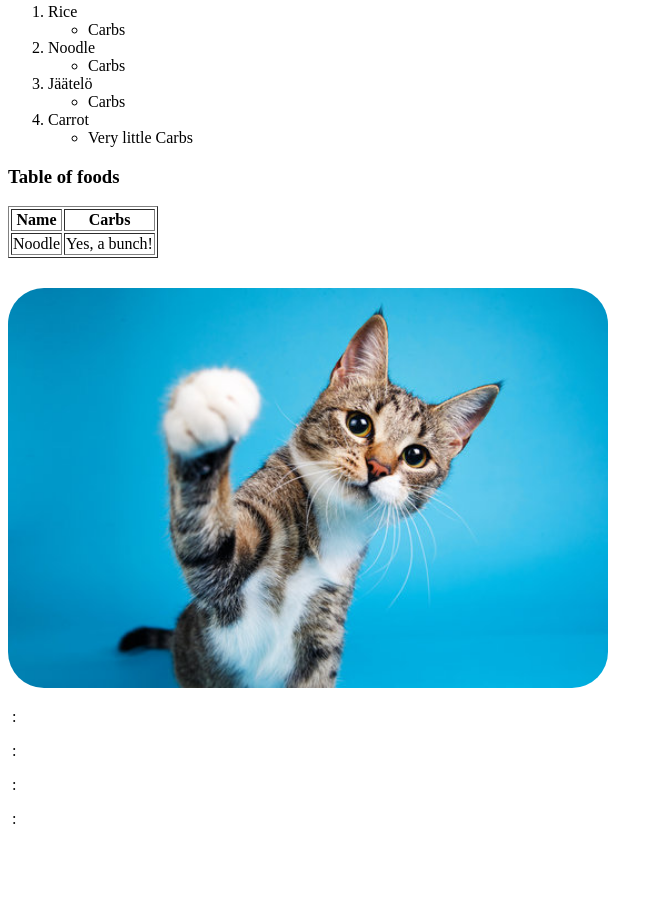
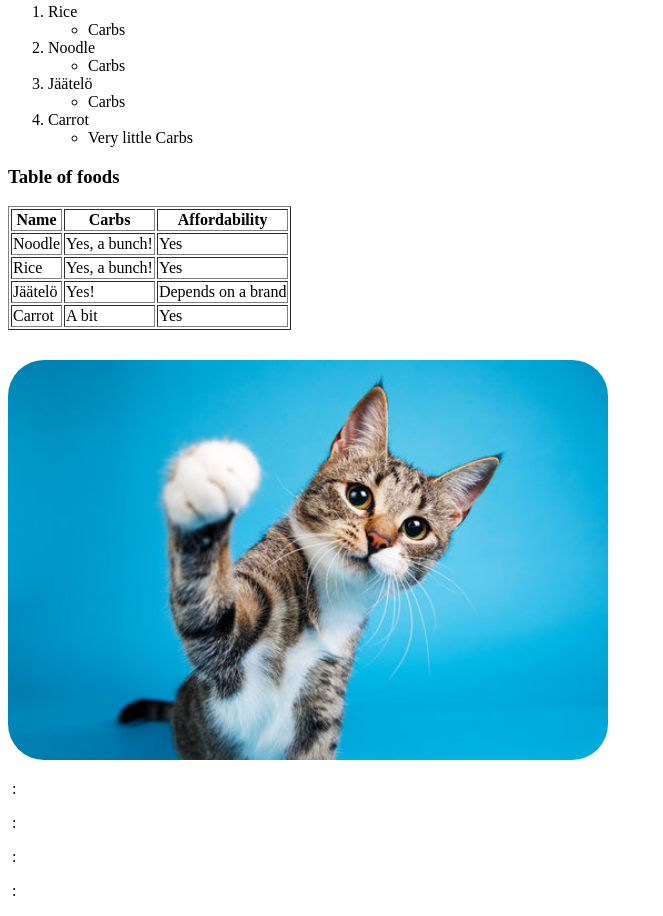
Before and after one commit to emma1326/emma1326.github.io, a plain HTML site: page index.html in a window 1280 px wide. Shown: the part 698-1614 px from the top of the page, without its empty margins (0-663 px from the left). Before the commit the page ends 1542 px from the top, so only its background shows below. Drawn offline with Linux system fonts and the light colour scheme.

Commit message:
Update index.html

```diff
--- a/index.html
+++ b/index.html
@@ -65,11 +65,31 @@ Suspendisse nec sapien vel purus tincidunt tincidunt. Sed luctus ipsum eu felis
     <tr>
       <th>Name</th>
       <th>Carbs</th>
+      <th>Affordability</th>
     </tr>
+
     <tr>
       <td>Noodle</td>
       <td>Yes, a bunch!</td>
+      <td>Yes</td>
+    </tr>
 
+      <tr>
+      <td>Rice</td>
+      <td>Yes, a bunch!</td>
+      <td>Yes</td>
+    </tr>
+
+      <tr>
+      <td>Jäätelö</td>
+      <td>Yes!</td>
+      <td>Depends on a brand</td>
+    </tr>
+
+      <tr>
+      <td>Carrot</td>
+      <td>A bit</td>
+      <td>Yes</td>
     </tr>
   </table>
 
```
